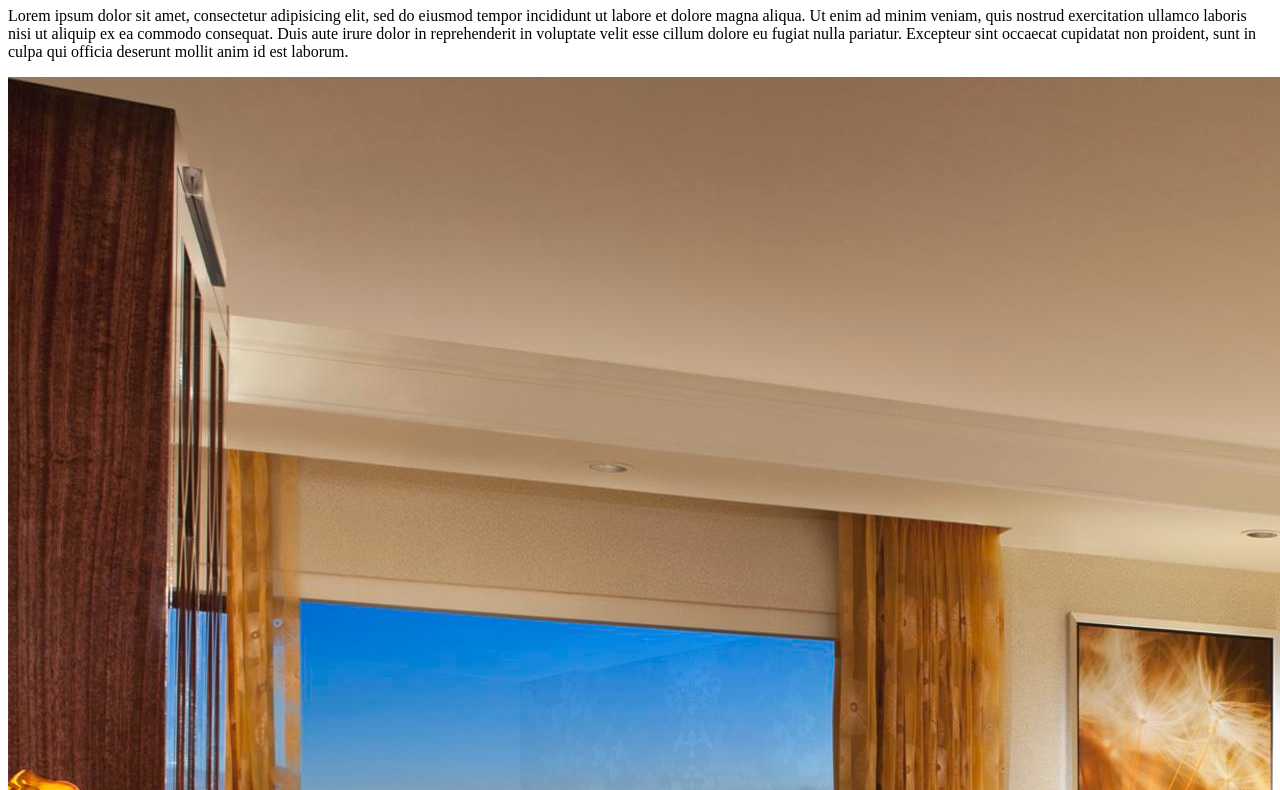
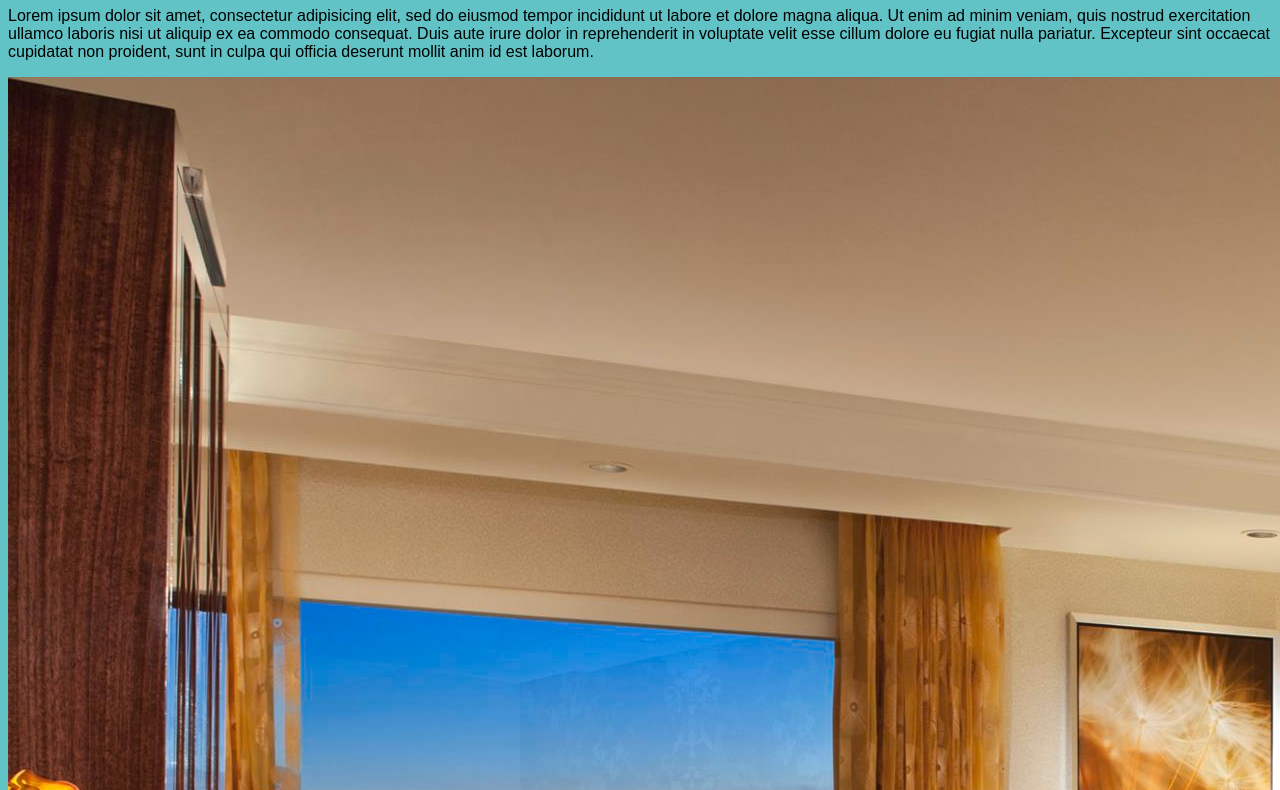
Before and after one commit to ElreyB/private-resort, a plain HTML site: page accommodations.html in a window 1280 px wide. Shown: the part 73-863 px from the top of the page. Drawn offline with Linux system fonts and the light colour scheme.

Commit message:
link pages to resort-styles.css file

```diff
--- a/accommodations.html
+++ b/accommodations.html
@@ -2,6 +2,7 @@
 <html>
   <head>
     <meta charset="utf-8">
+    <link href="css/resort-styles.css" rel="stylesheet" type="text/css">
     <title>Hamilton Resort: Accommodations</title>
   </head>
   <body>
--- /dev/null
+++ b/css/resort-styles.css
@@ -0,0 +1,7 @@
+body {
+  background-color: #61c3c6;
+}
+
+p {
+  font-family: fantasy;
+}
```
Also changed, not shown: activities.html (+1 -0 lines), contact-info.html (+1 -0 lines), index.html (+1 -0 lines), travel-arrangements.html (+1 -0 lines).
